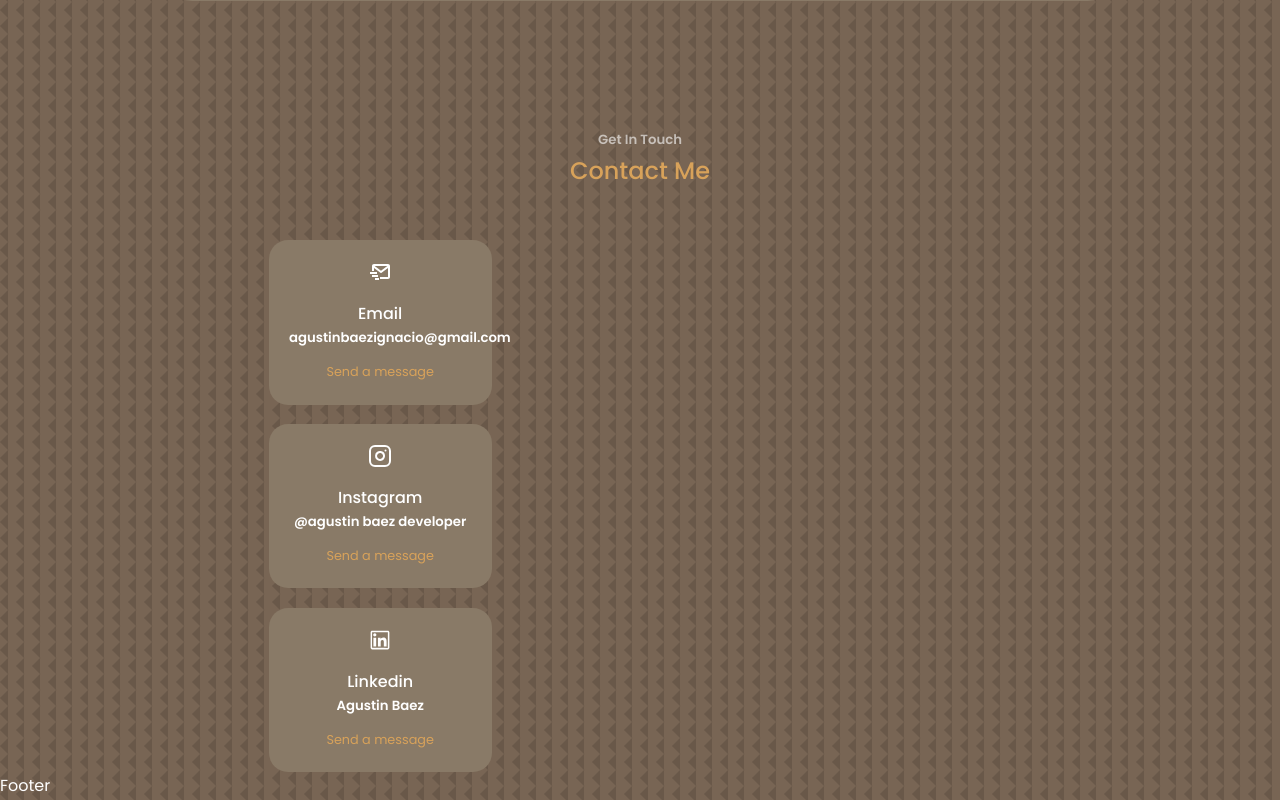
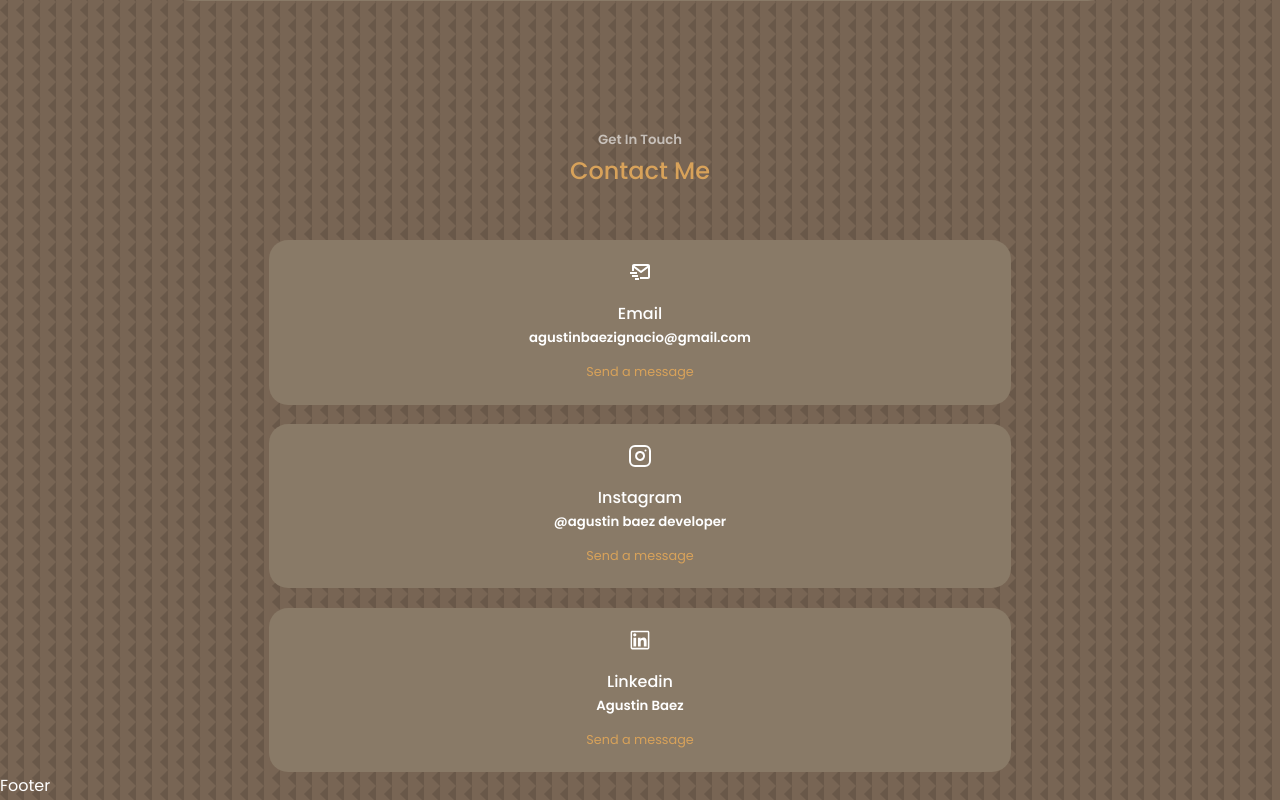
Before and after one commit to AgusBaez/Portfolio-Website, a React (Create React App) app: page / in a window 1280 px wide. Shown: the part 5214-6014 px from the top of the page. Built offline with nearby package versions, Linux system fonts and the light colour scheme.

Commit message:
style contcact update

```diff
--- a/src/components/contacts/contact.css
+++ b/src/components/contacts/contact.css
@@ -1,7 +1,6 @@
 .container.contact__container {
     width: 58%;
     display: grid;
-    grid-template-columns: 30% 58%;
     gap: 12%;
 }
 
```
